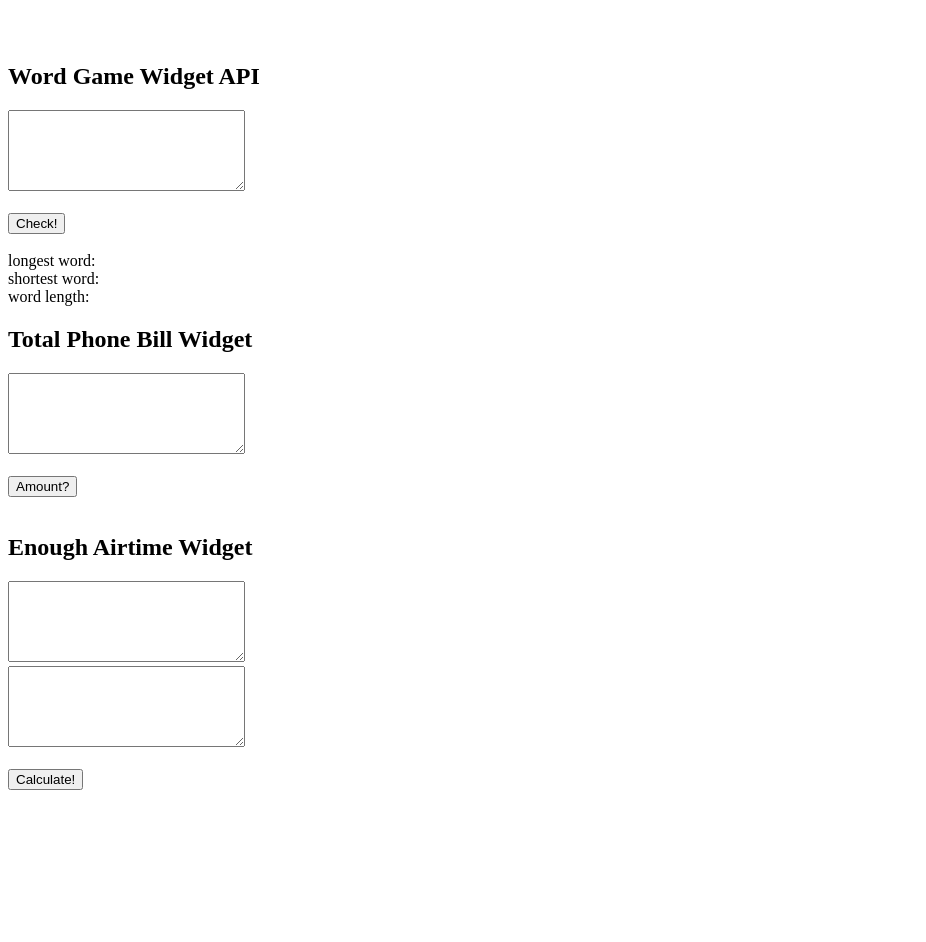
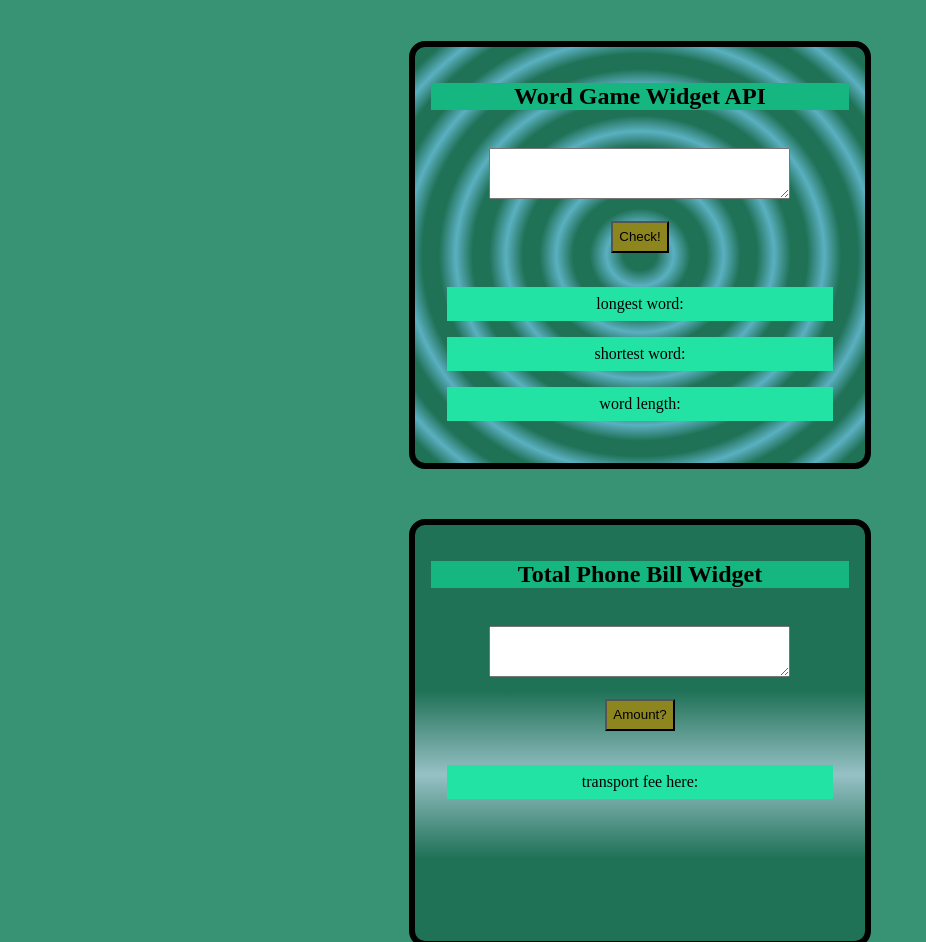
Before and after one commit to Mbali-Barly/bootcamp-apis, a website: page public/index.html in a window 1280 px wide. Shown: the part 73-1015 px from the top of the page, without its empty margins (0-926 px from the left). Before the commit the page ends 889 px from the top, so only its background shows below. Drawn offline with nearby package versions, Linux system fonts and the light colour scheme.

Commit message:
bootcamp api

```diff
--- a/public/index.html
+++ b/public/index.html
@@ -16,11 +16,69 @@
 
 <style>
 
+h1 {text-align: center;}
+h2 {
+    background-color: rgb(21, 182, 128);
+    text-align: center;}
+body {
+  /* background-image: repeating-linear-gradient(rgb(83, 131, 20), rgb(210, 138, 37));    */
+  background-color: rgb(55, 147, 116);
+}
+.allWidgets{
+    text-align: center;
+}
+.wordGameF {
+  background-image: radial-gradient(rgb(32, 114, 87), rgb(32, 114, 87), rgba(96, 180, 204, 0.874),rgb(32, 114, 87),rgb(32, 114, 87), rgba(96, 180, 204, 0.874), rgb(32, 114, 87), rgb(32, 114, 87), rgba(96, 180, 204, 0.874), rgb(32, 114, 87), rgb(32, 114, 87), rgba(96, 180, 204, 0.874), rgb(32, 114, 87), rgb(32, 114, 87), rgba(96, 180, 204, 0.874), rgb(32, 114, 87), rgb(32, 114, 87), rgba(96, 180, 204, 0.874), rgb(32, 114, 87), rgb(32, 114, 87));
+  padding: 1em;
+  margin: 1em;
+  border-radius: 1em;
+  border: 0.4em solid;
+  width: 33%;
+  height: 24em;
+  margin-left: auto;
+  margin-right: auto;
+}
+.PhoneBillF {
+    background-image: repeating-linear-gradient(rgb(32, 114, 87), rgb(32, 114, 87), rgb(32, 114, 87), rgba(165, 199, 209, 0.874),rgb(32, 114, 87),rgb(32, 114, 87));
+  padding: 1em;
+  margin: 1em;
+  border-radius: 1em;
+  border: 0.4em solid;
+  width: 33%;
+  height: 24em;
+  margin-left: auto;
+  margin-right: auto;
+}
+.EnoughAirtimeF {
+    background-image: radial-gradient(rgb(32, 114, 87), rgb(32, 114, 87), rgba(96, 180, 204, 0.874),rgb(32, 114, 87),rgb(32, 114, 87), rgba(96, 180, 204, 0.874), rgb(32, 114, 87), rgb(32, 114, 87), rgba(96, 180, 204, 0.874), rgb(32, 114, 87), rgb(32, 114, 87), rgba(96, 180, 204, 0.874), rgb(32, 114, 87), rgb(32, 114, 87), rgba(96, 180, 204, 0.874), rgb(32, 114, 87), rgb(32, 114, 87), rgba(96, 180, 204, 0.874), rgb(32, 114, 87), rgb(32, 114, 87));
+  padding: 1em;
+  margin: 1em;
+  border-radius: 1em;
+  border: 0.4em solid;
+  width: 33%;
+  height: 24em;
+  margin-left: auto;
+  margin-right: auto;
+}
+.buttons {
+  background-color:rgb(141, 134, 31);
+  padding: 0.5em;
+}
+.buttons:hover{
+  background-color: chartreuse;
+}
+.returnStatement {
+  background-color: rgb(34, 227, 163);
+  padding: 0.5em;
+  margin: 1em;
+}
+
 </style>
 
 <body>
-    <h1>My 3-Bootcamp APIs</h1>
-    <br><br>
+
+    <h1>My Bootcamp APIs</h1>
+    <br>
 
         <div class="" x-data="{
             sentence : '',
@@ -59,6 +117,13 @@
 
             calculate () {
 
+                axios
+                .get(`/api/enoughAirtime?airtimeUsage=${this.airtimeUsage}`)
+                .then((result) => {
+
+                 this.airtimeUsage = result.data.airtimeUsage
+                })
+
             },
 
         }">
@@ -67,8 +132,8 @@
 
             <div class="wordGameF">
                 <h2>Word Game Widget API</h2>
-
-                <textarea x-model="sentence" name="" id="" cols="27" rows="5"></textarea>
+                <br>
+                <textarea x-model="sentence" name="" id="" cols="35" rows="3"></textarea>
                 <br><br>
                 <div>
                     <button class="buttons" @click="checkSentence">Check!</button>
@@ -84,40 +149,40 @@
                     word length: <span x-text="wordLength"></span>
                 </div>
             </div>
-
+<br>
             <div class="PhoneBillF">
                 <h2>Total Phone Bill Widget</h2>
-
-                <textarea x-model="bill" name="" id="" cols="27" rows="5"></textarea>
+                <br>
+                <textarea x-model="bill" name="" id="" cols="35" rows="3"></textarea>
                 <br><br>
                 <div>
                     <button class="buttons" @click="totalUsage">Amount?</button>
                 </div>
                 <br>
-                <div class="returnStatement" x-text="usage" x-show="bill.length > 0">transport fee here:
+                <div class="returnStatement">
+                   transport fee here: <span x-text="usage" x-show="bill.length > 0"></span>
                 </div>
             </div>
-
+<br>
             <div class="EnoughAirtimeF">
                 <h2>Enough Airtime Widget</h2>
-
-                <textarea x-model="airtimeUsage" name="" id="" cols="27" rows="5"></textarea>
                 <br>
-                <textarea x-model="amountAvailable" name="" id="" cols="27" rows="5"></textarea>
+                <textarea x-model="airtimeUsage" name="" id="" cols="35" rows="3"></textarea>
+                <br><br>
+                <textarea x-model="amountAvailable" name="" id="" cols="35" rows="3"></textarea>
                 <br><br>
                 <div>
                     <button class="buttons" @click="calculate">Calculate!</button>
                 </div>
                 <br>
-                <div class="returnStatement" x-text="airtimeMessage">amount of airtime left:
+                <!-- <div class="returnStatement" x-text="airtimeMessage">amount of airtime left:
+                </div>  -->
+                <div class="returnStatement">
+                    amount of airtime left: <span x-text="airtimeMessage"></span>
                 </div>
             </div>
 
-
-
         </div>
-
-
 
 
      </div>
```
Also changed, not shown: index.js (+9 -1 lines).
